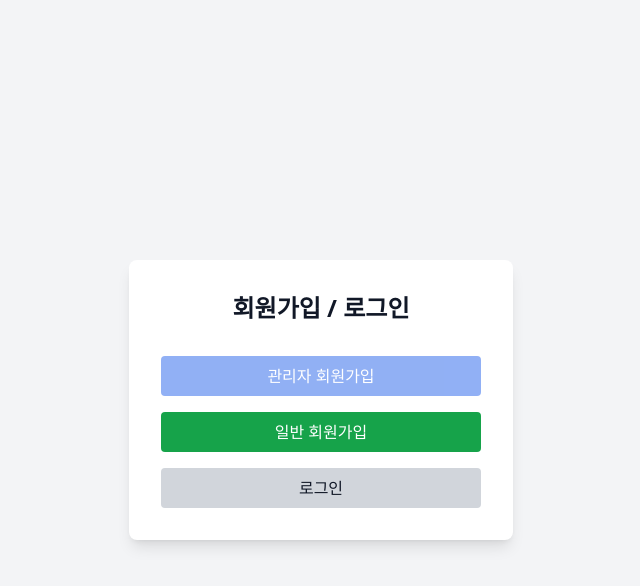
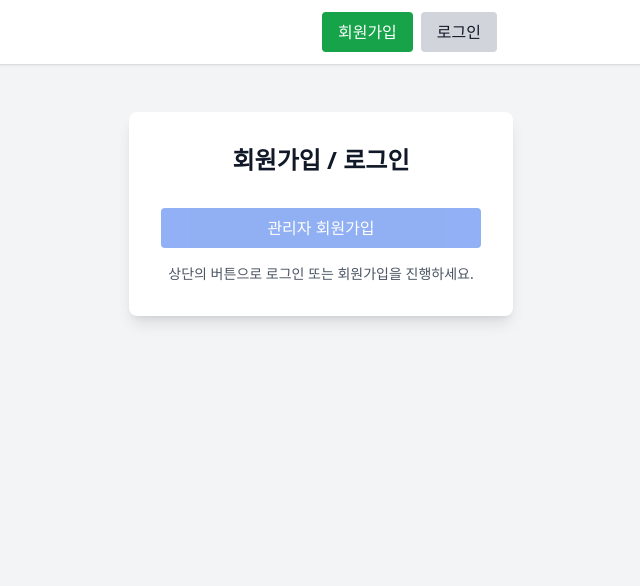
Before and after one commit to HTML5-CSS-JS/pneumonoultramicroscopicsilicovolcanoconiosis, a plain HTML site: page index.html in a window 1280 px wide. Shown: the whole page, without its empty margins (319-959 px from the left). Drawn offline with nearby package versions, Linux system fonts and the light colour scheme.

Commit message:
Update index.html with signup/login layout

```diff
--- a/index.html
+++ b/index.html
@@ -7,25 +7,30 @@
     <script src="https://cdnjs.cloudflare.com/ajax/libs/crypto-js/4.1.1/crypto-js.min.js"></script>
     <meta name="viewport" content="width=device-width, initial-scale=1.0">
 </head>
-<body class="bg-gray-100 dark:bg-gray-900 text-gray-900 dark:text-gray-100 flex items-center justify-center min-h-screen">
+<body class="bg-gray-100 dark:bg-gray-900 text-gray-900 dark:text-gray-100 flex items-start justify-center min-h-screen pt-20">
 
-    <div class="bg-white dark:bg-gray-800 p-8 rounded-lg shadow-lg w-full max-w-sm text-center space-y-4">
+    <!-- 상단 고정 헤더: 회원가입 / 로그인 -->
+    <header class="fixed top-0 left-0 right-0 bg-white dark:bg-gray-800 shadow z-20">
+        <div class="max-w-sm mx-auto px-4 py-3 flex justify-end gap-2">
+            <button id="userSignupBtn" class="bg-green-600 text-white px-4 py-2 rounded hover:bg-green-700 transition">
+                회원가입
+            </button>
+            <button id="loginBtn" class="bg-gray-300 text-gray-900 px-4 py-2 rounded hover:bg-gray-400 transition dark:bg-gray-700 dark:text-gray-100 dark:hover:bg-gray-600">
+                로그인
+            </button>
+        </div>
+    </header>
+
+    <div class="bg-white dark:bg-gray-800 p-8 rounded-lg shadow-lg w-full max-w-sm text-center space-y-4 mt-8">
         <h1 class="text-2xl font-bold mb-4">회원가입 / 로그인</h1>
 
-        <!-- 관리자 회원가입 버튼 -->
+        <!-- 관리자 회원가입 버튼 (기존 위치에 남겨둠) -->
         <button id="signupBtn" class="w-full bg-blue-600 text-white px-4 py-2 rounded hover:bg-blue-700 transition disabled:opacity-50" disabled>
             관리자 회원가입
         </button>
 
-        <!-- 일반 회원가입 버튼 (추가) -->
-        <button id="userSignupBtn" class="w-full bg-green-600 text-white px-4 py-2 rounded hover:bg-green-700 transition">
-            일반 회원가입
-        </button>
-
-        <!-- 로그인 버튼 -->
-        <button id="loginBtn" class="w-full bg-gray-300 text-gray-900 px-4 py-2 rounded hover:bg-gray-400 transition dark:bg-gray-700 dark:text-gray-100 dark:hover:bg-gray-600">
-            로그인
-        </button>
+        <!-- 설명 또는 추가 콘텐츠를 여기에 넣을 수 있습니다 -->
+        <p class="text-sm text-gray-600 dark:text-gray-300">상단의 버튼으로 로그인 또는 회원가입을 진행하세요.</p>
     </div>
 
     <script src="login.js"></script>
```
